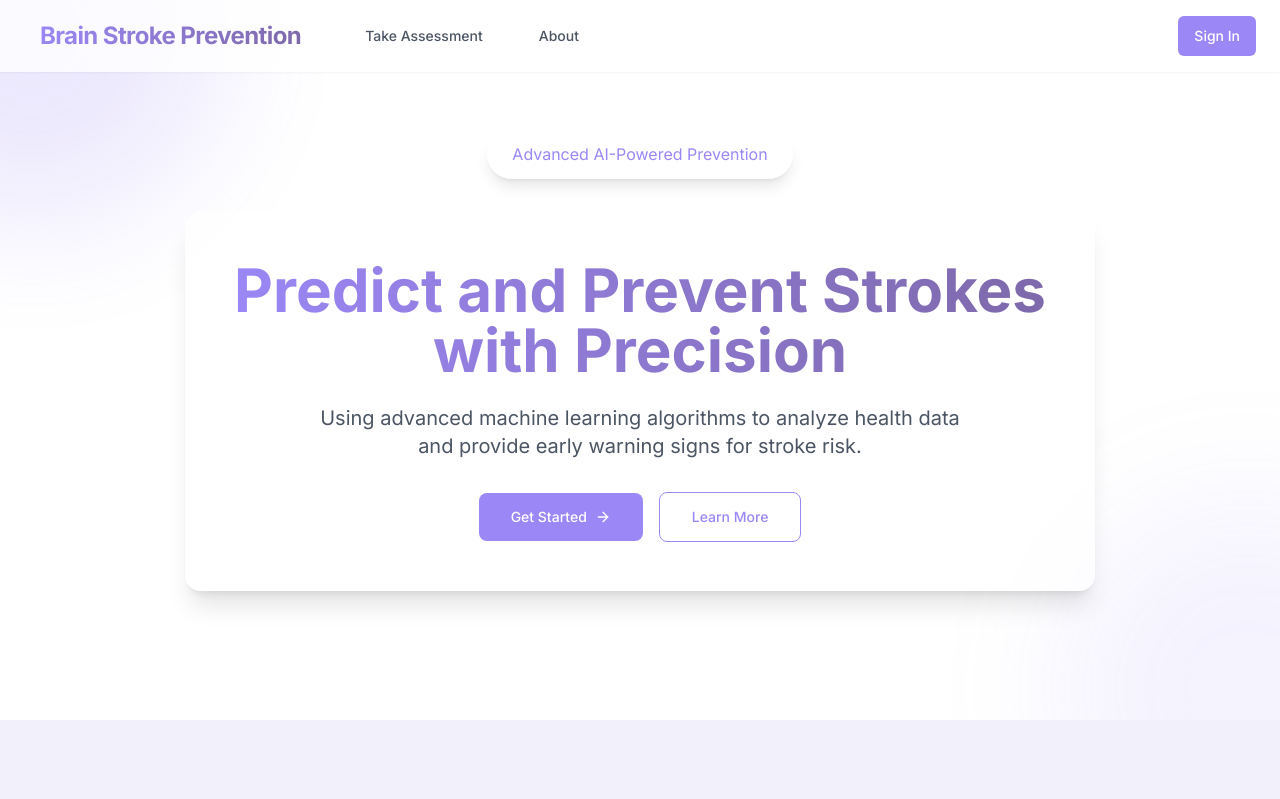
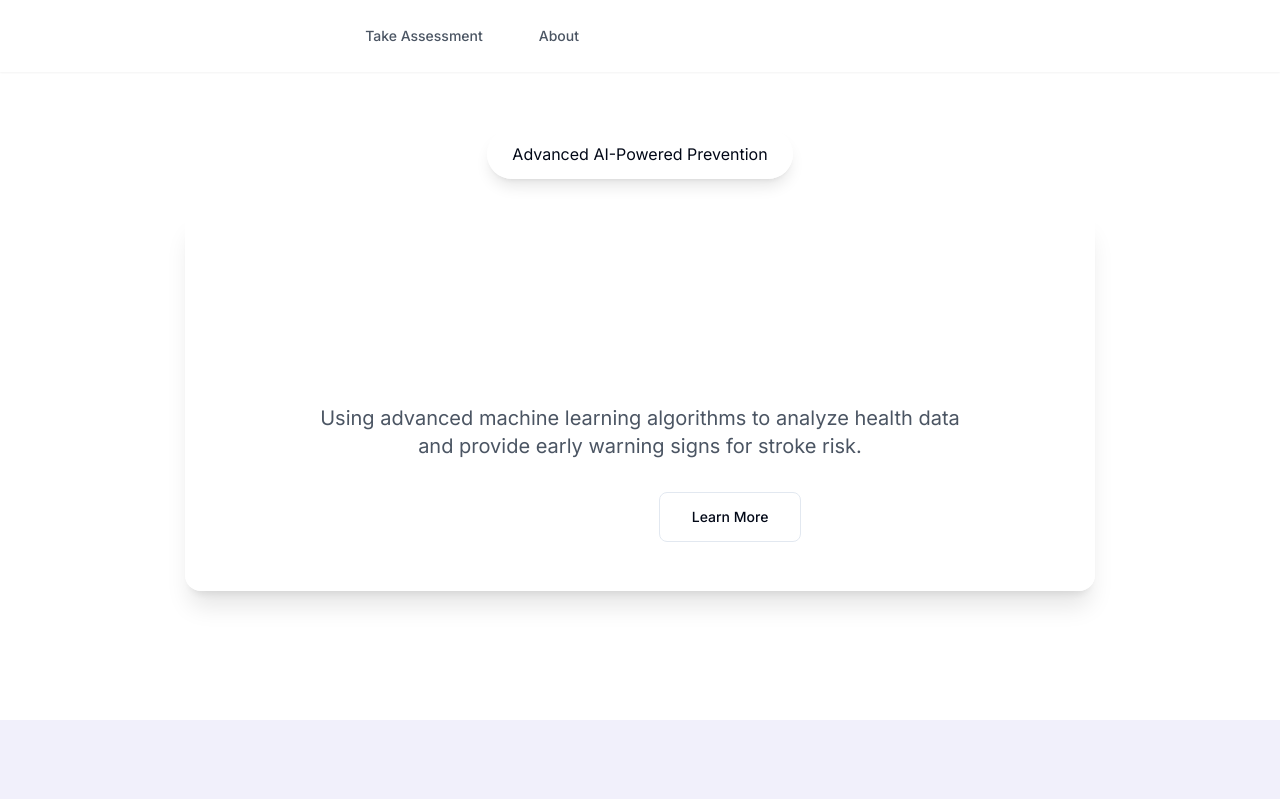
Before and after one commit to paramveeRana/brainstroke3, a React (Vite) app: page / in a window 1280 px wide. Shown: the top 799 px of the page. Built offline with nearby package versions, Linux system fonts and the light colour scheme.

Commit message:
Update tailwind.config.ts

```diff
--- a/tailwind.config.ts
+++ b/tailwind.config.ts
@@ -26,7 +26,7 @@ export default {
         background: "hsl(var(--background))",
         foreground: "hsl(var(--foreground))",
         primary: {
-          DEFAULT: "#9b87f5",
+          DEFAULT: "#33066",
           dark: "#7E69AB",
           light: "#D3E4FD",
         },
```
